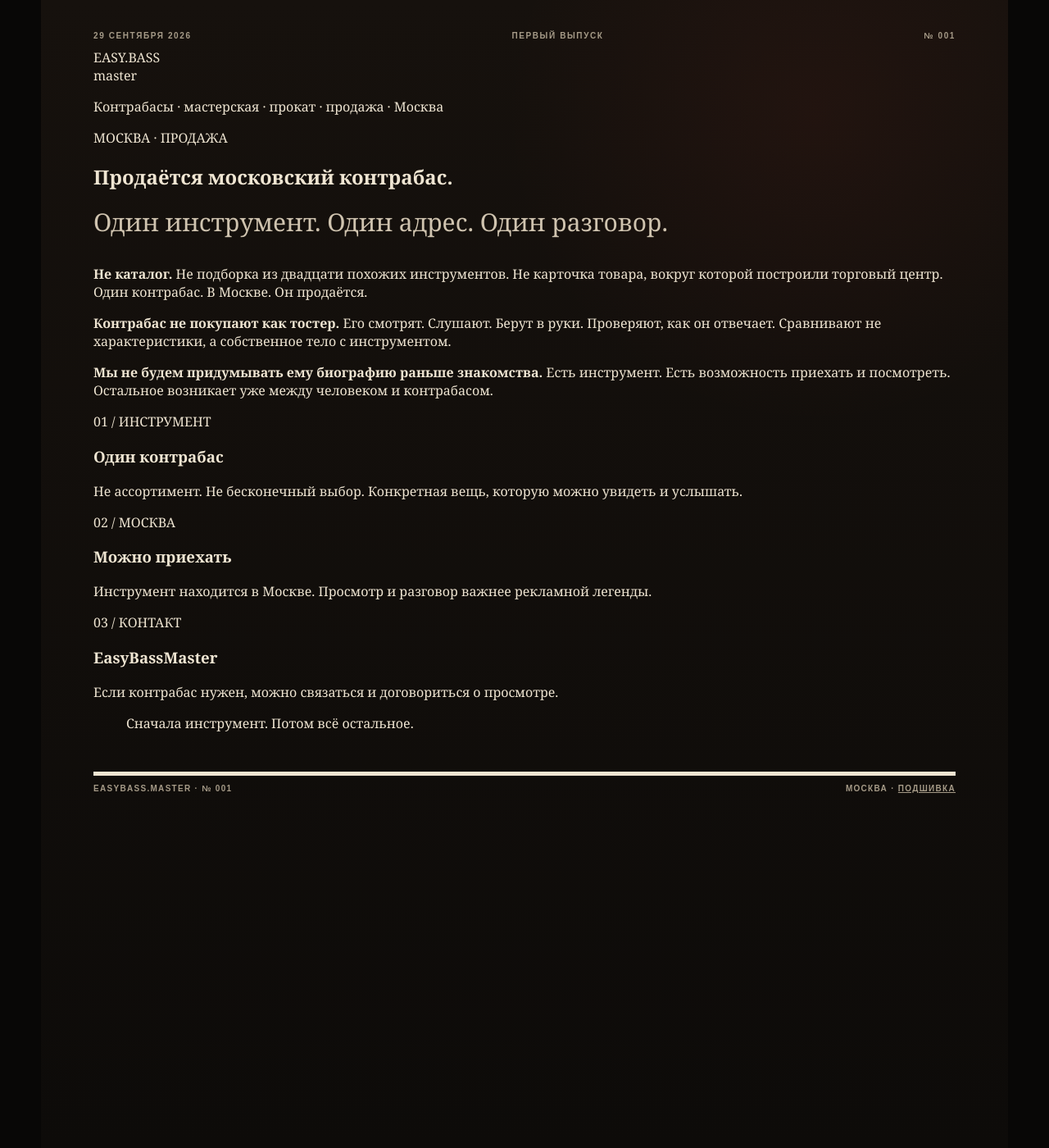
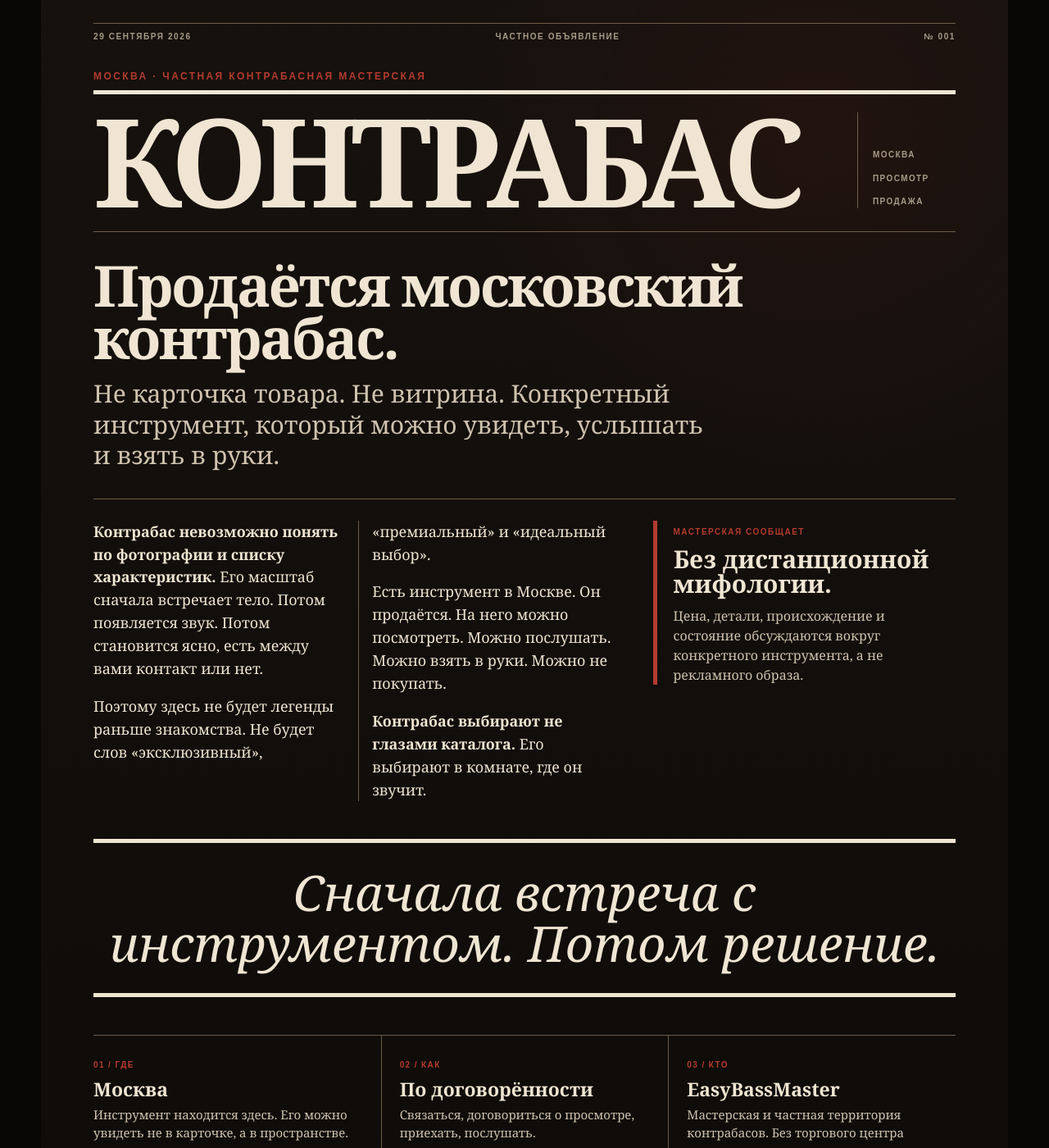
Before and after one commit to OntosLive/EasyBass.Master, a Jekyll site: the page index.html, which Jekyll copies as it is, in a window 1280 px wide and 1400 px high. Shown: the whole window at 82% size. Built offline with Jekyll 4.4.1, drawn with Linux system fonts in a browser that asks for light colours; some of the changed text lies outside the part shown.

Commit message:
Rebuild front page around the instrument, not the brand

```diff
--- a/index.html
+++ b/index.html
@@ -3,64 +3,80 @@
 <head>
   <meta charset="utf-8">
   <meta name="viewport" content="width=device-width,initial-scale=1">
-  <meta name="description" content="EASY.BASS master — Продаётся московский контрабас">
-  <title>EASY.BASS master — Продаётся московский контрабас</title>
+  <meta name="description" content="Московская контрабасная мастерская — продаётся контрабас">
+  <title>Продаётся московский контрабас · EasyBassMaster</title>
   <link rel="stylesheet" href="styles.css">
 </head>
 <body>
-  <header class="masthead">
-    <div class="rule"></div>
-    <div class="meta">
-      <span>29 СЕНТЯБРЯ 2026</span>
-      <span>ПЕРВЫЙ ВЫПУСК</span>
-      <span>№ 001</span>
+  <div class="topline"></div>
+  <div class="meta">
+    <span>29 СЕНТЯБРЯ 2026</span>
+    <span>ЧАСТНОЕ ОБЪЯВЛЕНИЕ</span>
+    <span>№ 001</span>
+  </div>
+
+  <p class="workshop">Москва · частная контрабасная мастерская</p>
+
+  <section class="hero-grid">
+    <h1 class="hero-title">КОНТРАБАС</h1>
+    <div class="hero-side">
+      <span>Москва</span>
+      <span>Просмотр</span>
+      <span>Продажа</span>
     </div>
-    <div class="brand-lockup"><div class="brand-main">EASY<span>.</span>BASS</div><div class="brand-sub">master</div></div>
-    <p class="tagline">Контрабасы · мастерская · прокат · продажа · Москва</p>
-    <div class="rule heavy"></div>
-  </header>
+  </section>
 
   <main>
-    <article class="lead">
-      <p class="kicker">МОСКВА · ПРОДАЖА</p>
-      <h2>Продаётся московский контрабас.</h2>
-      <p class="deck">Один инструмент. Один адрес. Один разговор.</p>
+    <h2 class="sale">Продаётся московский контрабас.</h2>
+    <p class="deck">Не карточка товара. Не витрина. Конкретный инструмент, который можно увидеть, услышать и взять в руки.</p>
 
-      <div class="columns">
-        <p><strong>Не каталог.</strong> Не подборка из двадцати похожих инструментов. Не карточка товара, вокруг которой построили торговый центр. Один контрабас. В Москве. Он продаётся.</p>
+    <section class="story">
+      <div class="copy">
+        <p><strong>Контрабас невозможно понять по фотографии и списку характеристик.</strong> Его масштаб сначала встречает тело. Потом появляется звук. Потом становится ясно, есть между вами контакт или нет.</p>
 
-        <p><strong>Контрабас не покупают как тостер.</strong> Его смотрят. Слушают. Берут в руки. Проверяют, как он отвечает. Сравнивают не характеристики, а собственное тело с инструментом.</p>
+        <p>Поэтому здесь не будет легенды раньше знакомства. Не будет слов «эксклюзивный», «премиальный» и «идеальный выбор».</p>
 
-        <p><strong>Мы не будем придумывать ему биографию раньше знакомства.</strong> Есть инструмент. Есть возможность приехать и посмотреть. Остальное возникает уже между человеком и контрабасом.</p>
+        <p>Есть инструмент в Москве. Он продаётся. На него можно посмотреть. Можно послушать. Можно взять в руки. Можно не покупать.</p>
+
+        <p><strong>Контрабас выбирают не глазами каталога.</strong> Его выбирают в комнате, где он звучит.</p>
       </div>
-    </article>
 
-    <section class="dispatches">
+      <aside class="side-note">
+        <span class="label">Мастерская сообщает</span>
+        <h3>Без дистанционной мифологии.</h3>
+        <p>Цена, детали, происхождение и состояние обсуждаются вокруг конкретного инструмента, а не рекламного образа.</p>
+      </aside>
+    </section>
+
+    <div class="poster-line">Сначала встреча с инструментом. Потом решение.</div>
+
+    <section class="facts">
       <article>
-        <span>01 / ИНСТРУМЕНТ</span>
-        <h3>Один контрабас</h3>
-        <p>Не ассортимент. Не бесконечный выбор. Конкретная вещь, которую можно увидеть и услышать.</p>
+        <span>01 / ГДЕ</span>
+        <h3>Москва</h3>
+        <p>Инструмент находится здесь. Его можно увидеть не в карточке, а в пространстве.</p>
       </article>
-
       <article>
-        <span>02 / МОСКВА</span>
-        <h3>Можно приехать</h3>
-        <p>Инструмент находится в Москве. Просмотр и разговор важнее рекламной легенды.</p>
+        <span>02 / КАК</span>
+        <h3>По договорённости</h3>
+        <p>Связаться, договориться о просмотре, приехать, послушать.</p>
       </article>
-
       <article>
-        <span>03 / КОНТАКТ</span>
+        <span>03 / КТО</span>
         <h3>EasyBassMaster</h3>
-        <p>Если контрабас нужен, можно связаться и договориться о просмотре.</p>
+        <p>Мастерская и частная территория контрабасов. Без торгового центра вокруг одного инструмента.</p>
       </article>
     </section>
 
-    <blockquote>Сначала инструмент. Потом всё остальное.</blockquote>
+    <div class="signature">
+      <div class="name">EasyBassMaster</div>
+      <div class="small">контрабасы · мастерская · Москва<br><a href="archive/">подшивка объявлений</a></div>
+    </div>
   </main>
 
   <footer>
-    <span>EASYBASS.MASTER · № 001</span>
-    <span>Москва · <a href="archive/" style="color:inherit">Подшивка</a></span>
+    <span>Частная контрабасная мастерская</span>
+    <span>Москва · выпуск №001</span>
   </footer>
 </body>
 </html>
```
